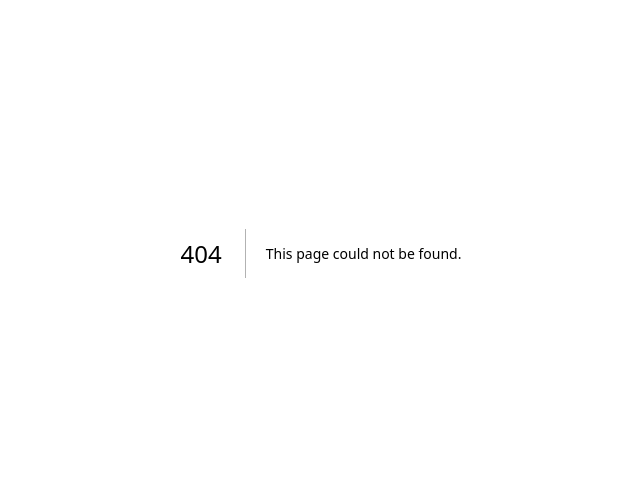
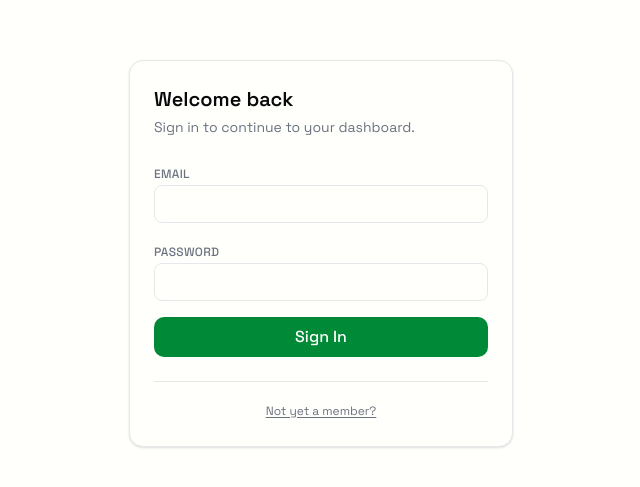
Before and after one commit to OpenAuditLabs/oal-web, a Next.js app: page /login in a window 1280 px wide. Before the commit this address had no page. Shown: the part 147-634 px from the top of the page, without its empty margins (319-959 px from the left). Built offline with nearby package versions, Linux system fonts and the light colour scheme.

Commit message:
feat: add minimal user login form  (#120)

```diff
--- /dev/null
+++ b/src/app/login/page.tsx
@@ -0,0 +1,16 @@
+import React from 'react';
+import LoginForm from '../../components/auth/LoginForm';
+
+export const metadata = {
+  title: 'Login | OpenAuditLabs',
+};
+
+export default function LoginPage() {
+  return (
+    <div className="min-h-screen flex items-center justify-center p-6">
+      <div className="w-full max-w-sm">
+        <LoginForm />
+      </div>
+    </div>
+  );
+}
--- /dev/null
+++ b/src/components/auth/LoginForm.tsx
@@ -0,0 +1,93 @@
+"use client";
+import React, { useState, FormEvent } from 'react';
+import Button from '@/components/ui/Button';
+
+interface LoginFormState {
+  email: string;
+  password: string;
+}
+
+export default function LoginForm() {
+  const [form, setForm] = useState<LoginFormState>({ email: '', password: '' });
+  const [loading, setLoading] = useState(false);
+  const [error, setError] = useState<string | null>(null);
+
+  const onChange = (e: React.ChangeEvent<HTMLInputElement>) => {
+    setForm(f => ({ ...f, [e.target.name]: e.target.value }));
+  };
+
+  const onSubmit = async (e: FormEvent) => {
+    e.preventDefault();
+    setError(null);
+    if (!form.email.trim() || !form.password.trim()) {
+      setError('Email and password are required');
+      return;
+    }
+    try {
+      setLoading(true);
+      // Placeholder: implement real auth in next PR.
+      await new Promise(res => setTimeout(res, 600));
+      // For now just log.
+      console.log('Login attempt', form);
+      // TODO: redirect after successful auth
+    } catch (err) {
+      setError('Login failed');
+    } finally {
+      setLoading(false);
+    }
+  };
+
+  return (
+    <div className="rounded-xl border border-border bg-background p-6 shadow-sm">
+      <h1 className="text-xl font-semibold mb-1 text-foreground">Welcome back</h1>
+      <p className="text-sm text-muted-foreground mb-6">Sign in to continue to your dashboard.</p>
+      <form onSubmit={onSubmit} className="space-y-4">
+        <div className="space-y-2">
+          <label htmlFor="email" className="text-xs font-medium uppercase tracking-wide text-muted-foreground">Email</label>
+          <input
+            id="email"
+            name="email"
+            type="email"
+            autoComplete="email"
+            required
+            className="w-full rounded-md border border-border bg-background px-3 py-2 text-sm outline-none focus:ring-2 focus:ring-primary/40"
+            value={form.email}
+            onChange={onChange}
+          />
+        </div>
+        <div className="space-y-2">
+            <label htmlFor="password" className="text-xs font-medium uppercase tracking-wide text-muted-foreground">Password</label>
+            <input
+              id="password"
+              name="password"
+              type="password"
+              autoComplete="current-password"
+              required
+              className="w-full rounded-md border border-border bg-background px-3 py-2 text-sm outline-none focus:ring-2 focus:ring-primary/40"
+              value={form.password}
+              onChange={onChange}
+            />
+        </div>
+        {error && <div className="text-xs text-red-500">{error}</div>}
+        <Button
+          type="submit"
+          variant="primary"
+          size="md"
+          disabled={loading}
+          className="w-full justify-center"
+        >
+          {loading ? 'Signing in…' : 'Sign In'}
+        </Button>
+      </form>
+      <div className="mt-6 pt-4 border-t border-border text-center">
+        <button
+          type="button"
+          className="text-xs text-muted-foreground hover:text-foreground underline underline-offset-2"
+          onClick={() => { /* placeholder - registration PR */ }}
+        >
+          Not yet a member?
+        </button>
+      </div>
+    </div>
+  );
+}
```
